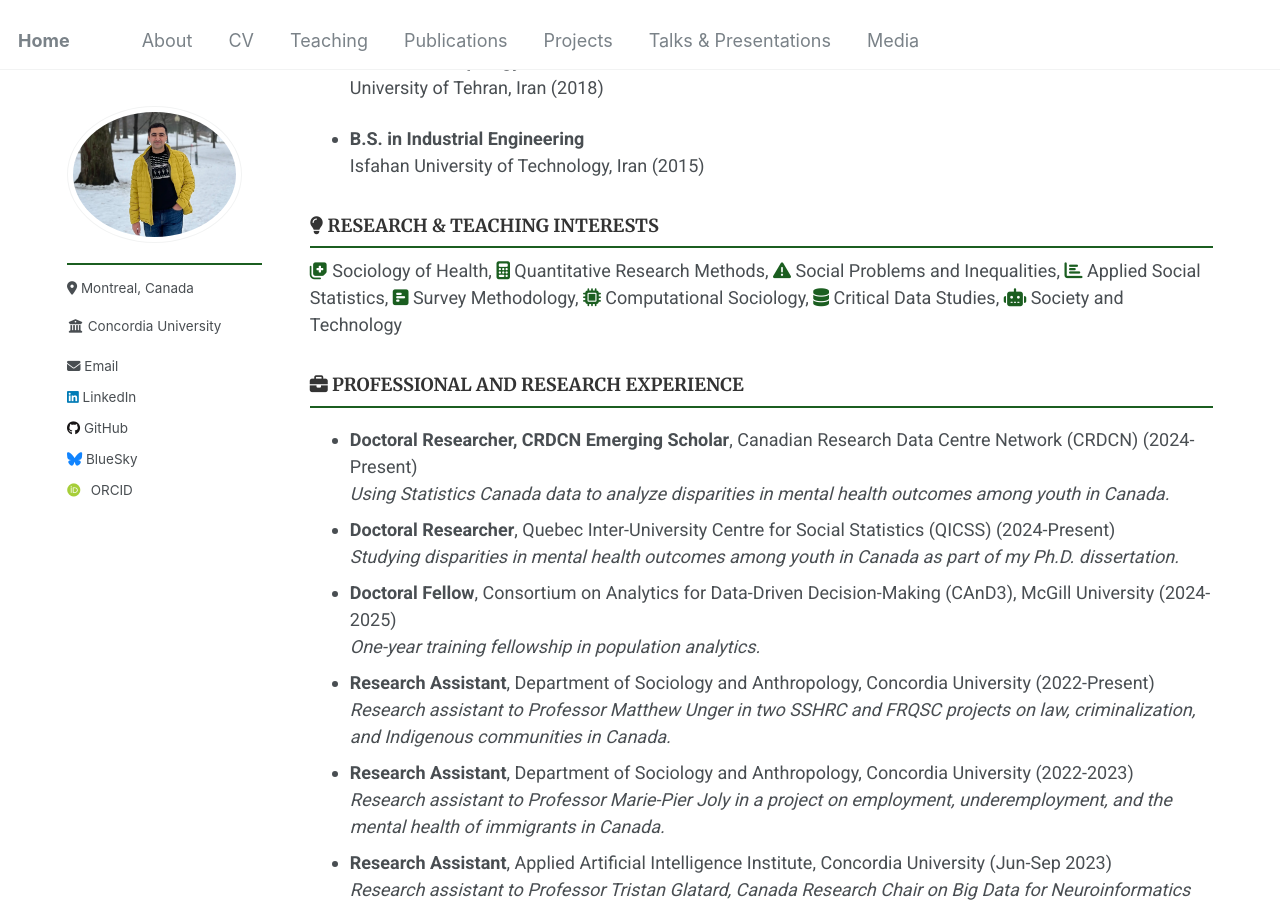
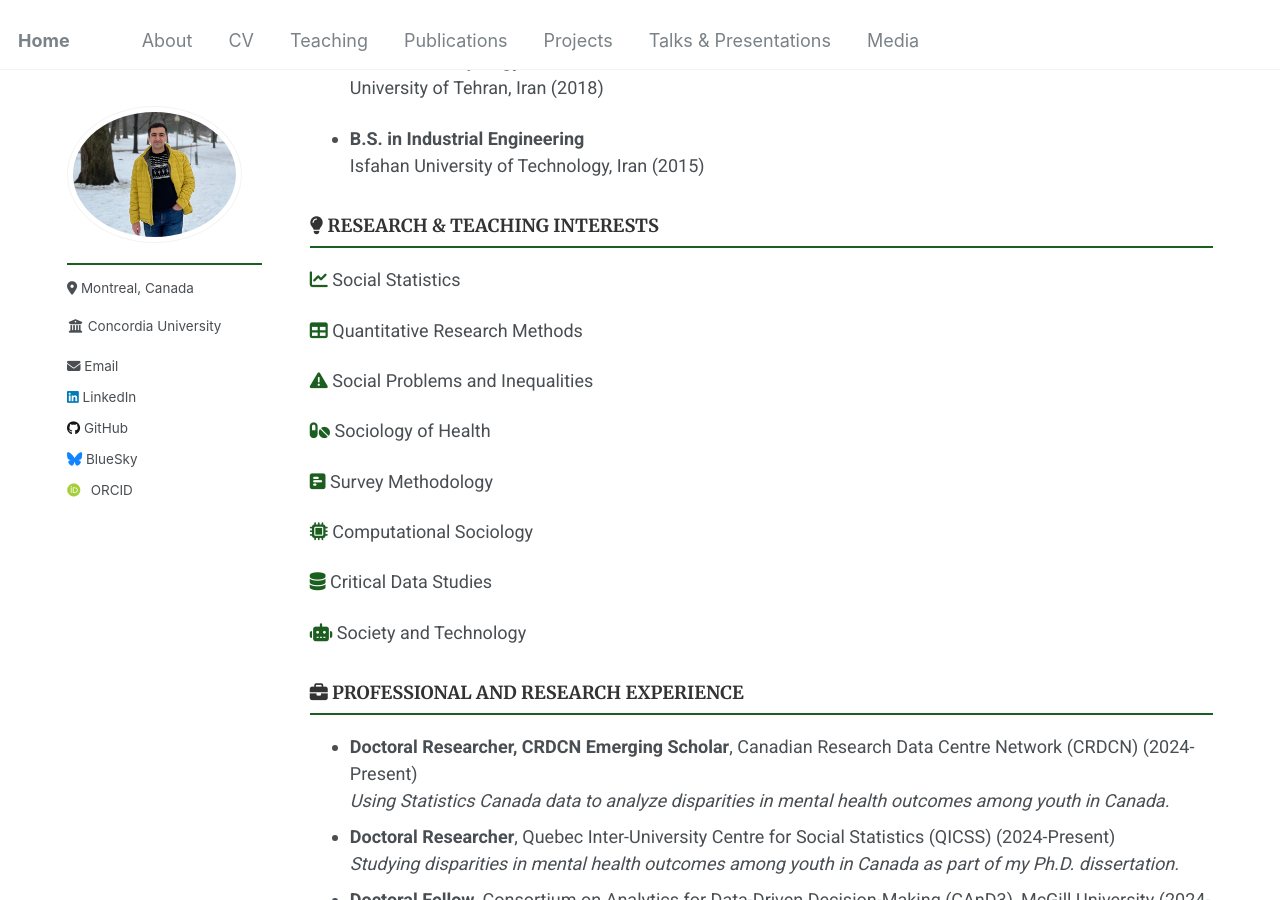
Before and after one commit to Mohsnmonji/mohsnmonji.github.io, a Jekyll site: the page built from _pages/Curriculum Vitae.md, in a window 1280 px wide and 900 px high, scrolled down 333 px. Built offline with Jekyll 4.4.1, drawn with Linux system fonts in a browser that asks for light colours; some web fonts are replaced.

Commit message:
Update Curriculum Vitae.md

```diff
--- a/_pages/Curriculum Vitae.md
+++ b/_pages/Curriculum Vitae.md
@@ -36,14 +36,14 @@ author_profile: true
 <!-- RESEARCH INTERESTS -->
 <h3><i class="fas fa-lightbulb"></i> RESEARCH & TEACHING INTERESTS</h3>
 <div>
-  <i class="fas fa-notes-medical" style="color: #1B5E20;"></i> Sociology of Health,
-  <i class="fas fa-calculator" style="color: #1B5E20;"></i> Quantitative Research Methods,
-  <i class="fas fa-exclamation-triangle" style="color: #1B5E20;"></i> Social Problems and Inequalities,
-  <i class="fas fa-chart-bar" style="color: #1B5E20;"></i> Applied Social Statistics,
-  <i class="fas fa-poll-h" style="color: #1B5E20;"></i> Survey Methodology,
-  <i class="fas fa-microchip" style="color: #1B5E20;"></i> Computational Sociology,
-  <i class="fas fa-database" style="color: #1B5E20;"></i> Critical Data Studies,
-  <i class="fas fa-robot" style="color: #1B5E20;"></i> Society and Technology
+  <p><i class="fas fa-chart-line" style="color: #1B5E20;"></i> Social Statistics</p>
+  <p><i class="fas fa-table" style="color: #1B5E20;"></i> Quantitative Research Methods</p>
+  <p><i class="fas fa-exclamation-triangle" style="color: #1B5E20;"></i> Social Problems and Inequalities</p>
+  <p><i class="fas fa-pills" style="color: #1B5E20;"></i> Sociology of Health</p>
+  <p><i class="fas fa-poll-h" style="color: #1B5E20;"></i> Survey Methodology</p>
+  <p><i class="fas fa-microchip" style="color: #1B5E20;"></i> Computational Sociology</p>
+  <p><i class="fas fa-database" style="color: #1B5E20;"></i> Critical Data Studies</p>
+  <p><i class="fas fa-robot" style="color: #1B5E20;"></i> Society and Technology</p>
 </div>
 
 
```
